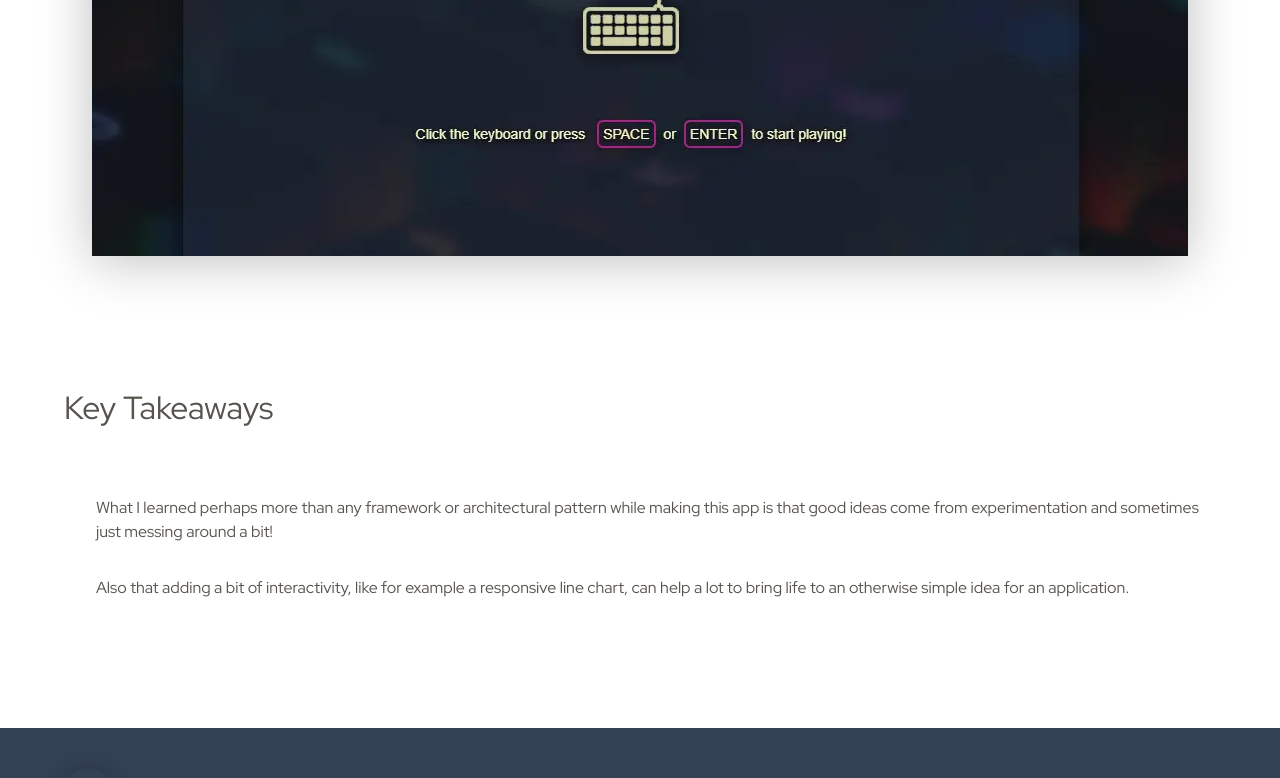
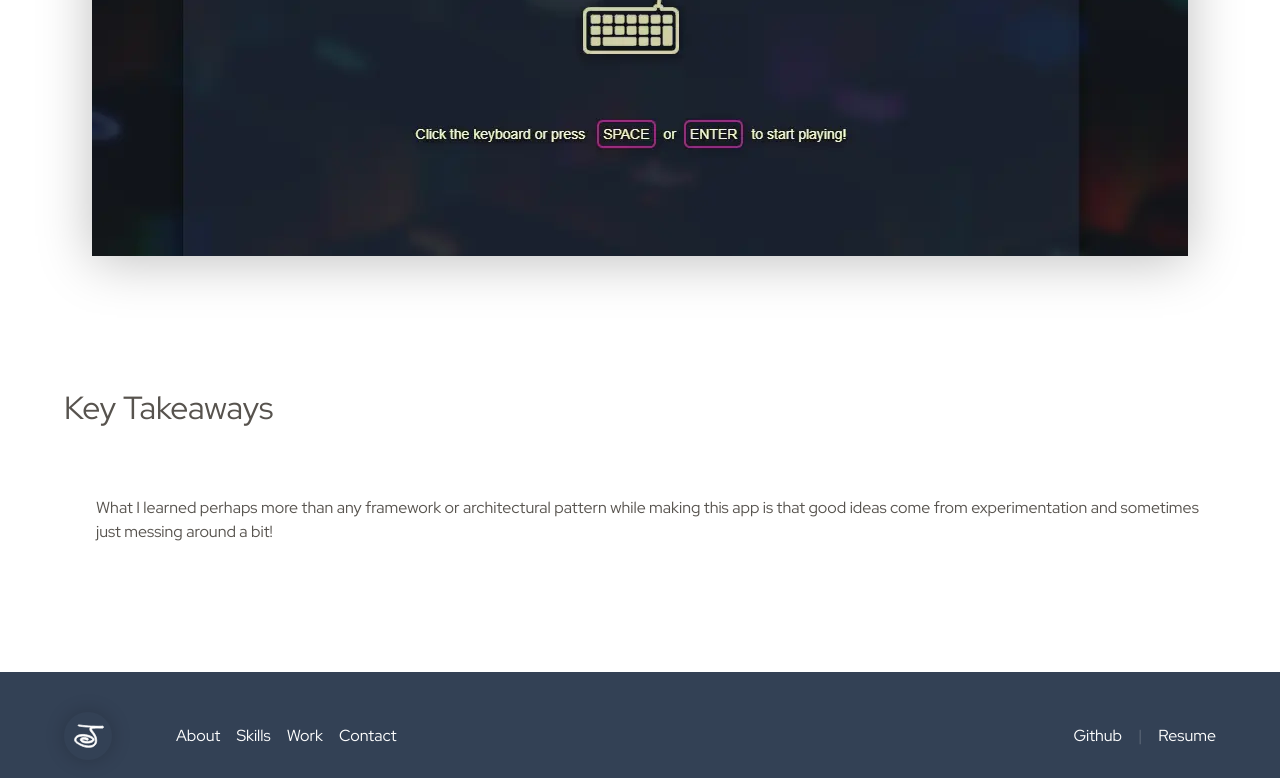
Before and after one commit to julianlk522/portfo, a Next.js app: page /typing in a window 1280 px wide. Shown: the part 2538-3316 px from the top of the page. Built offline with nearby package versions, Linux system fonts and the light colour scheme.

Commit message:
remove debugging console.log

```diff
--- a/components/Work/Work.tsx
+++ b/components/Work/Work.tsx
@@ -28,7 +28,6 @@ export default function Work({ darkMode }) {
 	const gridMemberControls = useAnimationControls()
 
 	useEffect(() => {
-		console.log(containerFullyInView)
 		if (containerFullyInView) {
 			bgEffectControls.start('expanded')
 		} else {
--- a/pages/typing.tsx
+++ b/pages/typing.tsx
@@ -305,11 +305,6 @@ function HyperTyperDetails({ darkMode }) {
 						ideas come from experimentation and sometimes just
 						messing around a bit!
 					</p>
-					<p className='mt-8'>
-						Also that adding a bit of interactivity, like for
-						example a responsive line chart, can help a lot to bring
-						life to an otherwise simple idea for an application.
-					</p>
 				</div>
 			</section>
 			<Footer darkMode={darkMode} />
```
